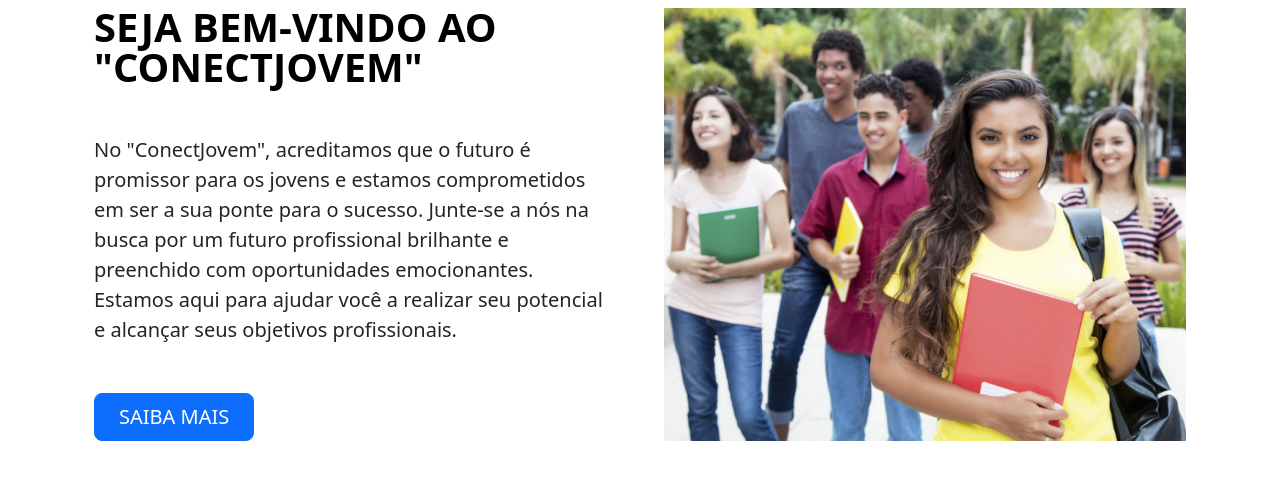
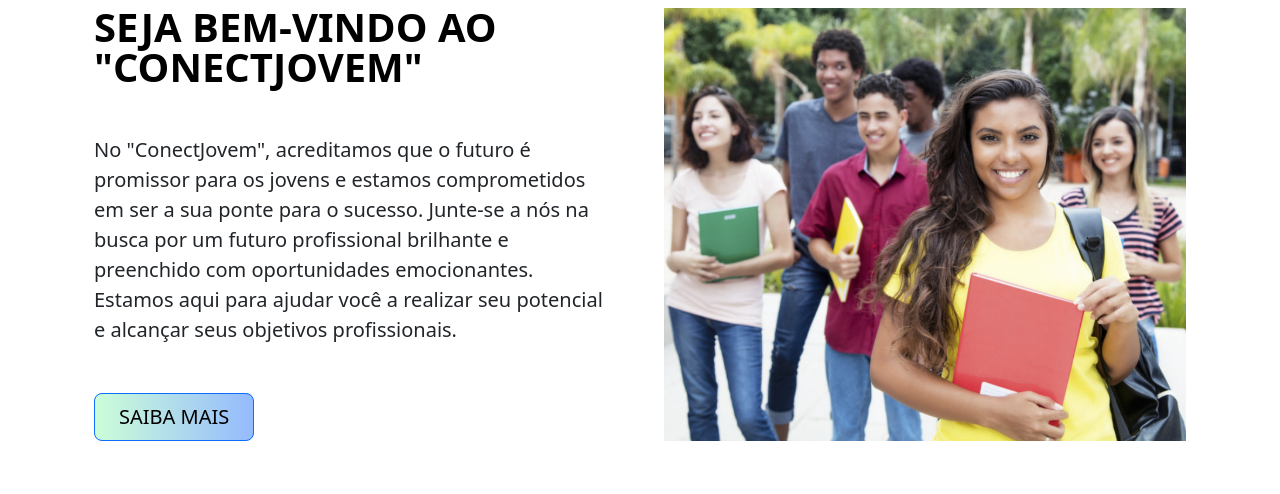
Before and after one commit to HuiseL265/prototipo-pi-2sem-2023, a PHP site: page / in a window 1280 px wide. Shown: the part 159-653 px from the top of the page. Run offline with PHP 8.4, Linux system fonts and the light colour scheme; some web fonts are replaced.

Commit message:
ajustes front end

```diff
--- a/css/index.css
+++ b/css/index.css
@@ -32,18 +32,12 @@
 }
 
 .btn-saiba-mais {
-    background: #836FFF;
-    border: none;
-    border-radius: 30px;
-    color: #FFFFFF;
+    border: 0.5;
+    border-radius: 5px;
+    background: rgb(204,254,216);
+    background: linear-gradient(90deg, rgba(204,254,216,1) 0%, rgba(149,186,254,1) 100%);
     cursor: pointer;
-    padding: 10px 20px 10px 20px;
-    position: absolute;
-    left: 38%;
-    top:70%;
-    transition: .5s;
+    font-weight: bold;
+    transition: 0.3s;
+    color:black !important;
 }
-
-.btn-saiba-mais:hover {
-    background: #0000CD;
-}
--- a/cursos.html
+++ b/cursos.html
@@ -7,7 +7,7 @@
     <meta name="viewport" content="width-device-width, initial-scale=1.0">
     <title>Conexão Solidária</title>
     <link rel="stylesheet" href="css/cabecalho.css">
-    <link rel="stylesheet" href="css/cursos.css">
+    <link rel="stylesheet" href="css/vagas.css">
 
     <!--bootstrap-->
     <link href="https://cdn.jsdelivr.net/npm/bootstrap@5.3.2/dist/css/bootstrap.min.css" rel="stylesheet" integrity="sha384-T3c6CoIi6uLrA9TneNEoa7RxnatzjcDSCmG1MXxSR1GAsXEV/Dwwykc2MPK8M2HN" crossorigin="anonymous">
--- a/index.html
+++ b/index.html
@@ -65,7 +65,7 @@
                     seus objetivos profissionais.
                     </p>
                     <div class="d-grid gap-1 d-md-flex justify-content-md-start">
-                        <a href="sobre.html"><button type="button" class="btn btn-primary btn-lg px-4 me-md-2">SAIBA MAIS</button></a>
+                        <a href="sobre.html"><button type="button" class="btn btn-primary btn-lg px-4 me-md-2 btn-saiba-mais">SAIBA MAIS</button></a>
                     </div>
 
             </div>
--- a/vagas.html
+++ b/vagas.html
@@ -7,7 +7,7 @@
     <meta name="viewport" content="width-device-width, initial-scale=1.0">
     <title>Conexão Solidária</title>
     <link rel="stylesheet" href="css/cabecalho.css">
-    <link rel="stylesheet" href="css/cursos.css">
+    <link rel="stylesheet" href="css/vagas.css">
 
     <!--bootstrap-->
     <link href="https://cdn.jsdelivr.net/npm/bootstrap@5.3.2/dist/css/bootstrap.min.css" rel="stylesheet" integrity="sha384-T3c6CoIi6uLrA9TneNEoa7RxnatzjcDSCmG1MXxSR1GAsXEV/Dwwykc2MPK8M2HN" crossorigin="anonymous">
```
Also changed, not shown: css/contato.css (+8 -3 lines), css/sobre.css (+1 -6 lines), css/vagas.css (+9 -36 lines).
